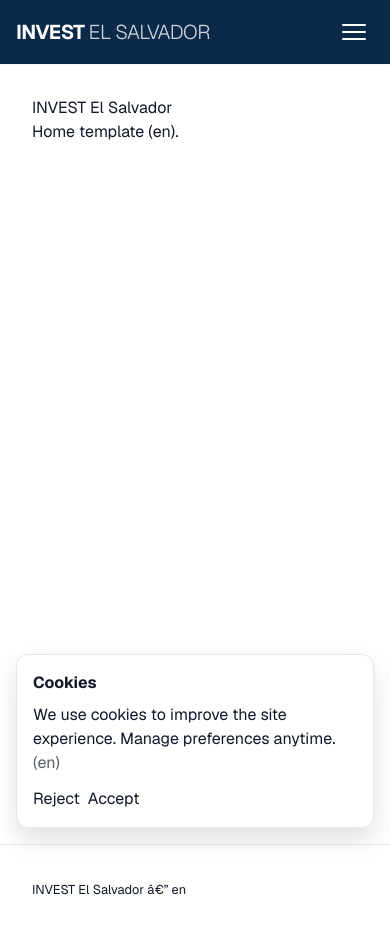
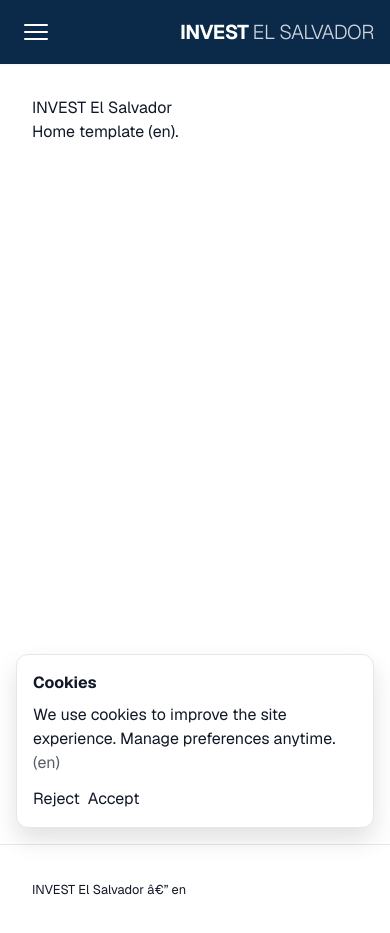
Before and after one commit to soporteinvestdevsv/invest-site-2026, a Next.js app: page /en in a window 390 px wide. Built offline with nearby package versions, Linux system fonts and the light colour scheme.

Commit message:
fix: swap mobile header layout (toggle left, brand right)

```diff
--- a/components/layout/Header.tsx
+++ b/components/layout/Header.tsx
@@ -80,14 +80,36 @@
     >
       <div className="max-w-7xl mx-auto px-4 sm:px-6 h-full flex items-center justify-between">
 
-        {/* Zone 1: Brand */}
-        <div className="flex-shrink-0 flex items-center">
+        {/* Mobile Toggle (Left on Mobile) */}
+        <div className="lg:hidden flex items-center">
+          <button
+            onClick={toggleMenu}
+            className="relative z-[110] p-2 text-white hover:bg-white/10 rounded-md focus:outline-none focus:ring-2 focus:ring-white/50"
+            aria-label="Toggle navigation"
+            aria-expanded={isMobileOpen}
+          >
+            <div className="w-6 h-6 flex flex-col justify-center items-center relative">
+              <span
+                className={`w-full h-0.5 bg-white rounded-full transition-all duration-300 ease-in-out absolute ${isMobileOpen ? 'rotate-45 top-1/2 -translate-y-1/2' : 'top-1'}`}
+              />
+              <span
+                className={`w-full h-0.5 bg-white rounded-full transition-all duration-300 ease-in-out absolute top-1/2 -translate-y-1/2 ${isMobileOpen ? 'opacity-0' : 'opacity-100'}`}
+              />
+              <span
+                className={`w-full h-0.5 bg-white rounded-full transition-all duration-300 ease-in-out absolute ${isMobileOpen ? '-rotate-45 top-1/2 -translate-y-1/2' : 'bottom-1'}`}
+              />
+            </div>
+          </button>
+        </div>
+
+        {/* Brand (Right on Mobile, Left on Desktop) */}
+        <div className="flex-shrink-0 flex items-center lg:order-first">
           <Link href={`/${locale}`} className="text-xl font-bold font-sans tracking-tight hover:opacity-90 transition-opacity" onClick={closeMenu}>
             INVEST <span className="font-light text-white/80">EL SALVADOR</span>
           </Link>
         </div>
 
-        {/* Zone 2: Primary Nav (Desktop) */}
+        {/* Desktop Nav (Center/Right) */}
         <nav className="hidden lg:flex items-center gap-6">
           {navItems.map((item) => (
             <Link
@@ -100,41 +122,17 @@
           ))}
         </nav>
 
-        {/* Zone 3: Utilities */}
-        <div className="flex items-center gap-4">
-          {/* Locale Switcher Placeholder */}
-          {/* Locale Switcher */}
+        {/* Desktop Utilities (Locale) */}
+        <div className="hidden lg:flex items-center gap-4">
           <Link
             href={switchLocaleHref}
-            className="hidden sm:flex items-center justify-center text-xs font-mono font-bold bg-white/10 hover:bg-white/20 text-white px-3 py-1.5 rounded transition-colors"
+            className="flex items-center justify-center text-xs font-mono font-bold bg-white/10 hover:bg-white/20 text-white px-3 py-1.5 rounded transition-colors"
             aria-label={`Switch to ${targetLocale === 'en' ? 'English' : 'Spanish'}`}
           >
             {targetLabel}
           </Link>
+        </div>
 
-          {/* Mobile Toggle */}
-          <button
-            onClick={toggleMenu}
-            className="lg:hidden relative z-[110] p-2 text-white hover:bg-white/10 rounded-md focus:outline-none focus:ring-2 focus:ring-white/50"
-            aria-label="Toggle navigation"
-            aria-expanded={isMobileOpen}
-          >
-            <div className="w-6 h-6 flex flex-col justify-center items-center relative">
-              <span
-                className={`w-full h-0.5 bg-white rounded-full transition-all duration-300 ease-in-out absolute ${isMobileOpen ? 'rotate-45 top-1/2 -translate-y-1/2' : 'top-1'
-                  }`}
-              />
-              <span
-                className={`w-full h-0.5 bg-white rounded-full transition-all duration-300 ease-in-out absolute top-1/2 -translate-y-1/2 ${isMobileOpen ? 'opacity-0' : 'opacity-100'
-                  }`}
-              />
-              <span
-                className={`w-full h-0.5 bg-white rounded-full transition-all duration-300 ease-in-out absolute ${isMobileOpen ? '-rotate-45 top-1/2 -translate-y-1/2' : 'bottom-1'
-                  }`}
-              />
-            </div>
-          </button>
-        </div>
       </div>
 
       {/* Mobile Drawer (Overlay) */}
```
